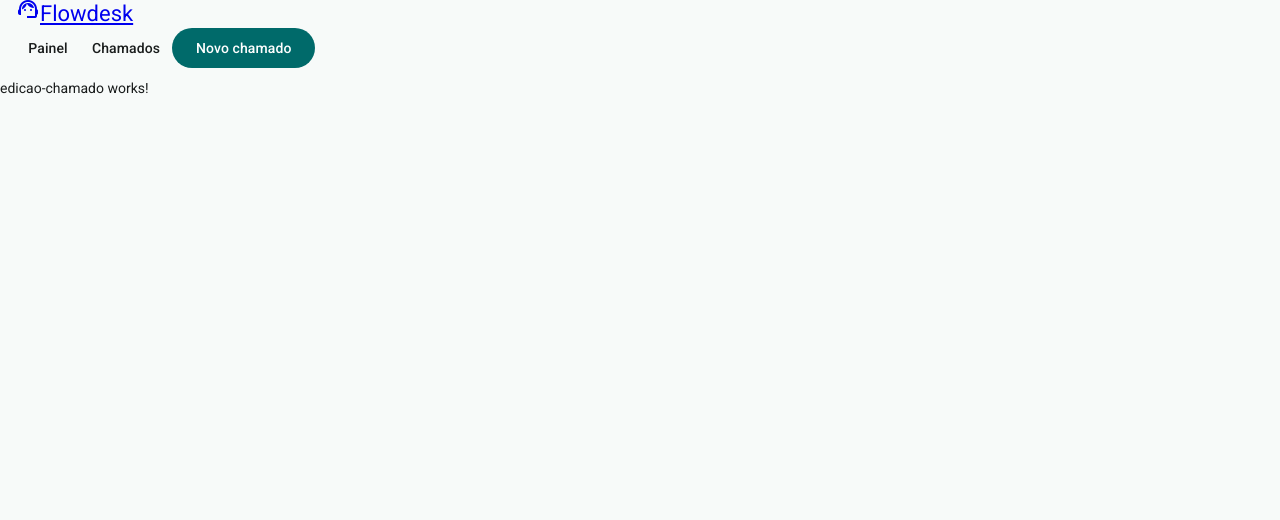
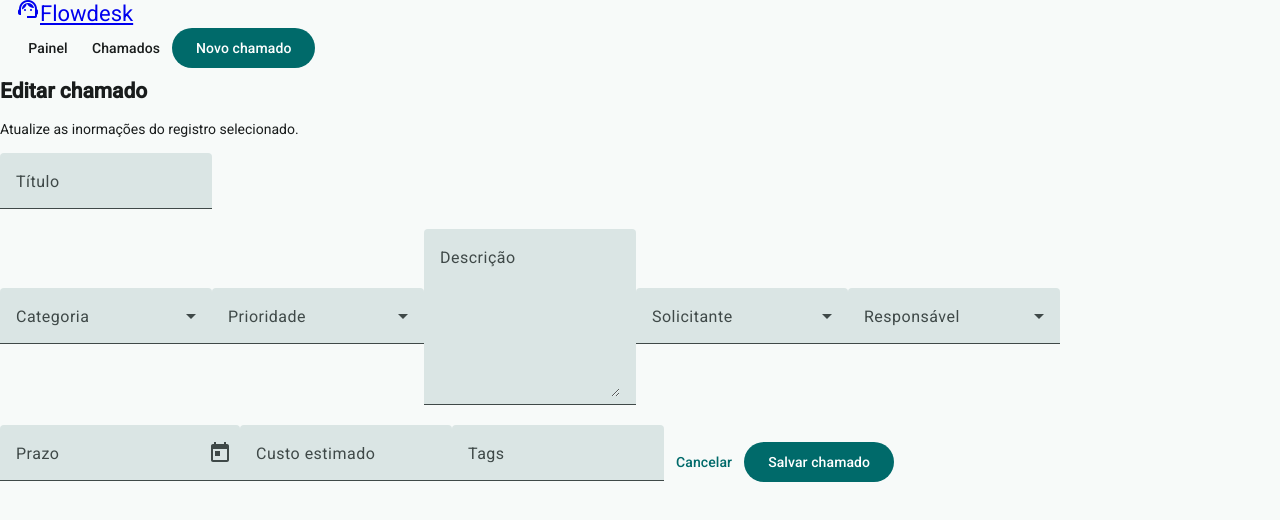
Before and after one commit to eRodrigoL/flowdesk, an Angular app: page /chamados/1/editar in a window 1280 px wide. Shown: the top 520 px of the page. Built offline with nearby package versions, Linux system fonts and the light colour scheme.

Commit message:
feat: implementa layout estrutural do formulário de edição de chamado

```diff
--- a/src/app/features/tickets/pages/criacao-chamado/criacao-chamado.ts
+++ b/src/app/features/tickets/pages/criacao-chamado/criacao-chamado.ts
@@ -1,6 +1,7 @@
 import { Component } from '@angular/core';
 
 import { RouterLink } from '@angular/router';
+
 import { MatFormFieldModule } from '@angular/material/form-field';
 import { MatInputModule } from '@angular/material/input';
 import { MatSelectModule } from '@angular/material/select';
--- a/src/app/features/tickets/pages/edicao-chamado/edicao-chamado.html
+++ b/src/app/features/tickets/pages/edicao-chamado/edicao-chamado.html
@@ -1 +1,83 @@
-<p>edicao-chamado works!</p>
+<!-- Área de apresentação da página-->
+<section>
+  <div>
+    <h1>Editar chamado</h1>
+    <p>Atualize as inormações do registro selecionado.</p>
+  </div>
+</section>
+
+<!-- Formulário de registro de novo chamado -->
+<form>
+  <!-- Título -->
+  <section>
+    <mat-form-field>
+      <mat-label>Título</mat-label>
+      <input matInput placeholder="Digite o título..." />
+    </mat-form-field>
+  </section>
+
+  <!-- Categoria -->
+  <mat-form-field>
+    <mat-label>Categoria</mat-label>
+    <mat-select>
+      <mat-option>categorias</mat-option>
+    </mat-select>
+  </mat-form-field>
+
+  <!-- Prioridade -->
+  <mat-form-field>
+    <mat-label>Prioridade</mat-label>
+    <mat-select>
+      <mat-option>Baixa</mat-option>
+      <mat-option>Média</mat-option>
+      <mat-option>Alta</mat-option>
+      <mat-option>Crítica</mat-option>
+    </mat-select>
+  </mat-form-field>
+
+  <!-- Descrição -->
+  <mat-form-field>
+    <mat-label>Descrição</mat-label>
+    <textarea matInput rows="6" placeholder="Digite o título..."></textarea>
+  </mat-form-field>
+
+  <!-- Solicitante -->
+  <mat-form-field>
+    <mat-label>Solicitante</mat-label>
+    <mat-select>
+      <mat-option>nome do usuário solicitante</mat-option>
+    </mat-select>
+  </mat-form-field>
+
+  <!-- Responsável -->
+  <mat-form-field>
+    <mat-label>Responsável</mat-label>
+    <mat-select>
+      <mat-option> nome do usuario responsável </mat-option>
+    </mat-select>
+  </mat-form-field>
+
+  <!-- Prazo -->
+  <mat-form-field>
+    <mat-label>Prazo</mat-label>
+    <input matInput [matDatepicker]="seletorPrazo" />
+    <mat-datepicker-toggle matIconSuffix [for]="seletorPrazo"></mat-datepicker-toggle>
+    <mat-datepicker #seletorPrazo></mat-datepicker>
+  </mat-form-field>
+
+  <!-- Custo estimado -->
+  <mat-form-field>
+    <mat-label>Custo estimado</mat-label>
+    <input matInput type="number" />
+  </mat-form-field>
+
+  <!-- Tags -->
+  <mat-form-field>
+    <mat-label>Tags</mat-label>
+    <input matInput placeholder="vpn, acesso, infraestrutura" />
+  </mat-form-field>
+
+  <!-- Ações -->
+  <a matButton routerLink="/chamados">Cancelar</a>
+  <button type="submit" mat-flat-button>Salvar chamado</button>
+</form>
```
Also changed, not shown: src/app/features/tickets/pages/edicao-chamado/edicao-chamado.ts (+13 -1 lines).
